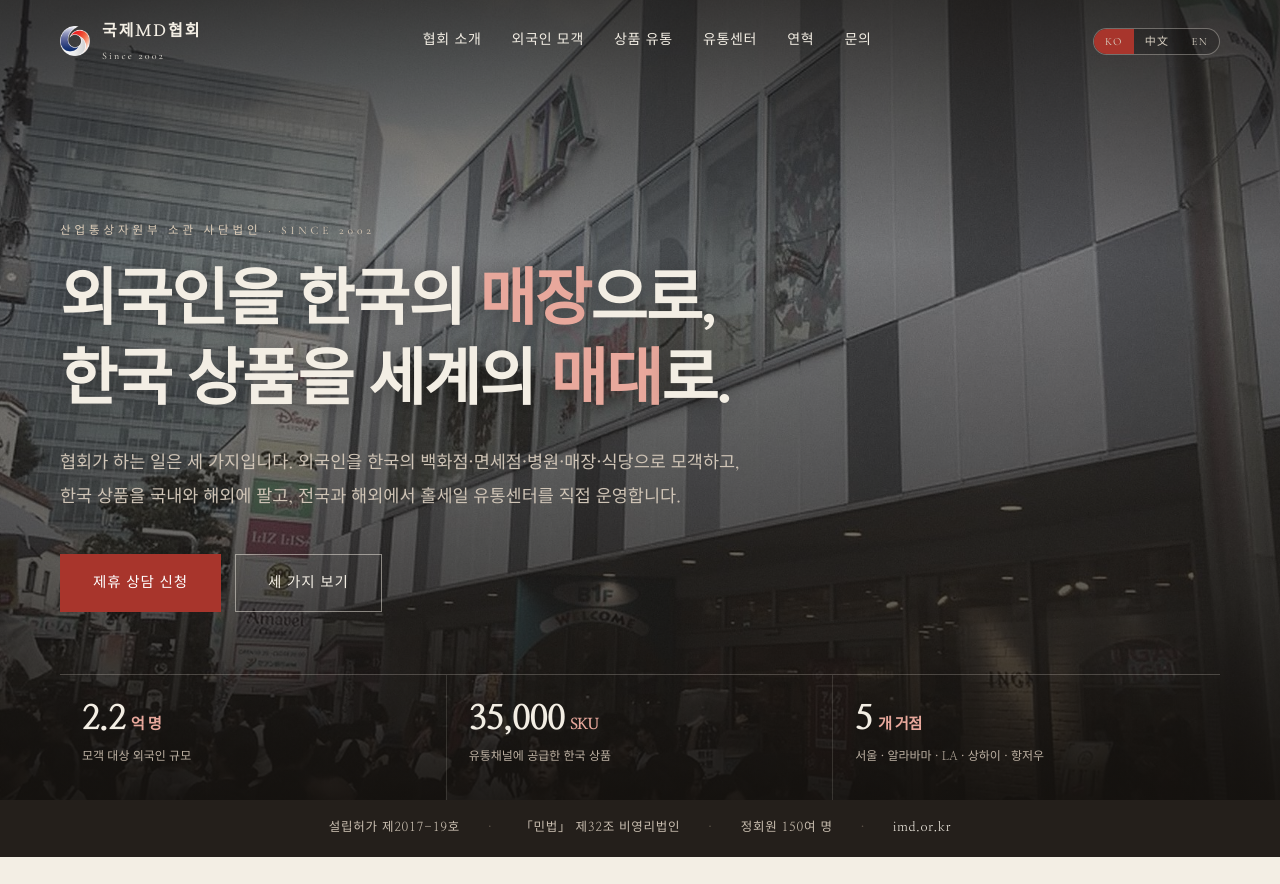
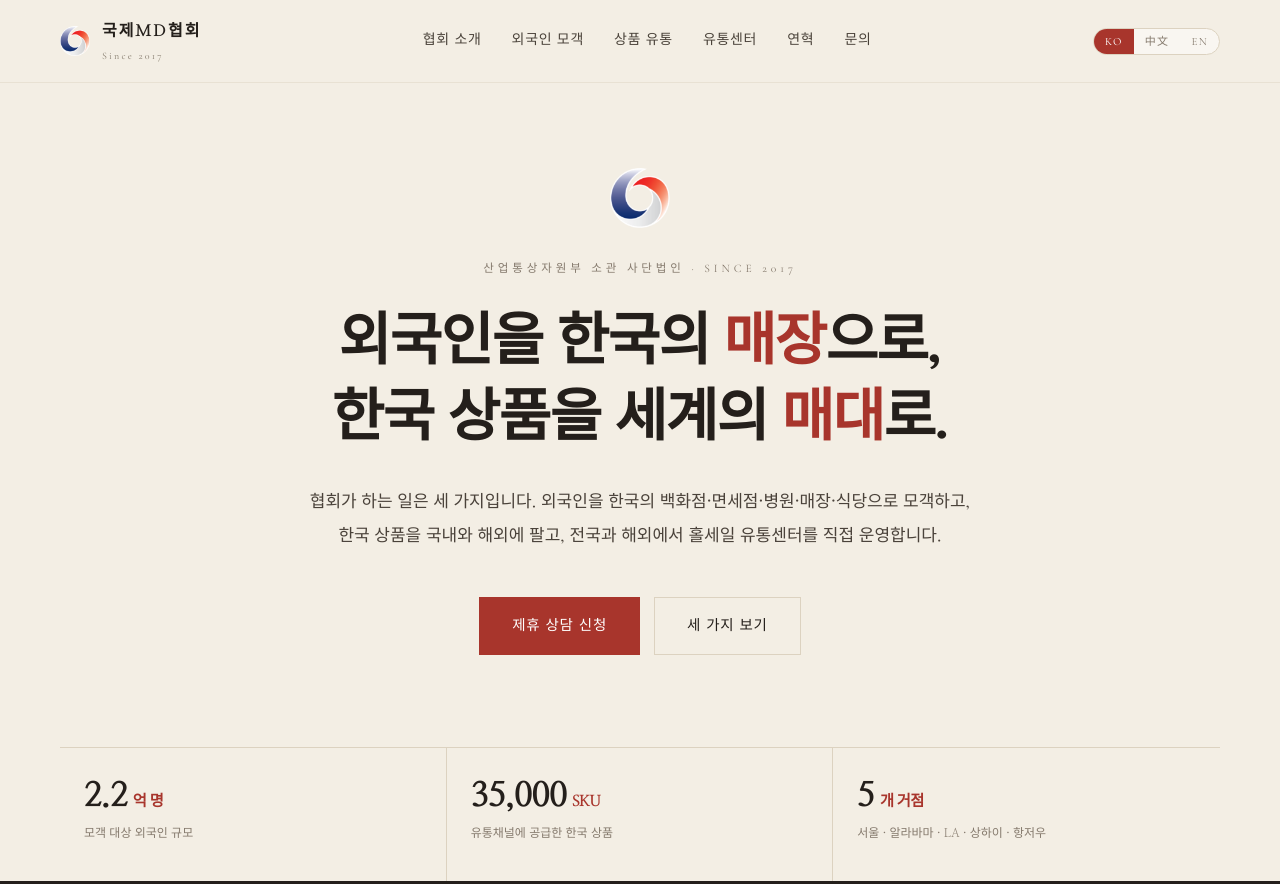
Before and after one commit to inner2sayno/imd-homepage, a plain HTML site: page index.html in a window 1280 px wide. Shown: the top 884 px of the page. Drawn offline with nearby package versions, Linux system fonts and the light colour scheme.

Commit message:
v5: Since 2017 표기 정정, 히어로 사진 제거 — 법인 표지형 전환

```diff
--- a/index.html
+++ b/index.html
@@ -4,10 +4,10 @@
 <meta charset="utf-8">
 <meta name="viewport" content="width=device-width, initial-scale=1">
 <title>사단법인 국제MD협회 — 외국인을 한국으로, 한국 상품을 세계로</title>
-<meta name="description" content="2002년 유통 현장의 상품기획자들이 모여 출발해 2017년 산업통상자원부 설립허가를 받은 비영리 사단법인. 외국인 관광객 모객, 한국 상품의 국내외 판로, 홀세일 유통센터 운영 — 세 가지 일을 합니다.">
+<meta name="description" content="2017년 산업통상자원부 설립허가를 받은 비영리 사단법인. 외국인 관광객 모객, 한국 상품의 국내외 판로, 홀세일 유통센터 운영 — 세 가지 일을 합니다.">
 <meta property="og:title" content="사단법인 국제MD협회">
 <meta property="og:description" content="외국인을 한국의 매장으로, 한국 상품을 세계의 매대로.">
-<meta property="og:image" content="https://imd.or.kr/assets/hero-street.jpg">
+<meta property="og:image" content="https://imd.or.kr/assets/showroom2.jpg">
 <meta property="og:url" content="https://imd.or.kr">
 <meta property="og:type" content="website">
 <link rel="icon" href="assets/mark.png">
@@ -48,10 +48,6 @@ h2.sec{font-size:clamp(28px,4vw,46px);font-weight:800;letter-spacing:-.022em;mar
 /* ---- 헤더 ---- */
 header{position:fixed;inset:0 0 auto 0;z-index:80;transition:background .45s,border-color .45s,backdrop-filter .45s;border-bottom:1px solid transparent}
 header.solid{background:rgba(243,238,228,.94);backdrop-filter:blur(12px);border-bottom-color:var(--line2)}
-header.onhero .menu a,header.onhero .brand b,header.onhero .brand i{color:#F3EEE4}
-header.onhero .lang{border-color:rgba(243,238,228,.35);background:rgba(0,0,0,.18)}
-header.onhero .lang button{color:#D8D0C2}
-header.onhero .burger span{background:#F3EEE4}
 .nav{display:flex;align-items:center;justify-content:space-between;height:82px;gap:20px}
 .brand{display:flex;align-items:center;gap:12px;min-width:0}
 .brand img{width:30px;height:30px}
@@ -69,35 +65,31 @@ header.onhero .burger span{background:#F3EEE4}
 @media(max-width:1060px){
   .menu{position:fixed;inset:82px 0 auto 0;background:var(--paper);flex-direction:column;gap:0;padding:6px 16px 20px;border-bottom:1px solid var(--line);transform:translateY(-130%);transition:transform .4s;z-index:-1}
   .menu.open{transform:none}
-  header.onhero .menu a{color:var(--ink2)}
   .menu a{width:100%;padding:14px 0;border-bottom:1px solid var(--line2);font-size:15px}
   .menu a::after{display:none}
   .burger{display:block}
 }
 
 /* ---- 히어로 ---- */
-.hero{padding:0;position:relative;min-height:100svh;display:flex;align-items:flex-end;color:#F3EEE4;overflow:hidden}
-.hero .bg{position:absolute;inset:0;background:url('assets/hero-street.jpg') center 42%/cover no-repeat;transform:scale(1.04)}
-.hero .ov{position:absolute;inset:0;background:
-  linear-gradient(180deg,rgba(20,17,14,.74) 0%,rgba(20,17,14,.36) 32%,rgba(20,17,14,.64) 74%,rgba(20,17,14,.93) 100%)}
-.hero .in{position:relative;z-index:2;width:100%}
-.hero .kick{font-family:var(--la);font-size:11.5px;letter-spacing:.34em;text-transform:uppercase;color:#DDCDB9;margin:0 0 20px}
-.hero h1{font-size:clamp(30px,5.1vw,62px);font-weight:800;line-height:1.3;letter-spacing:-.025em;margin:0 0 24px;max-width:17em;text-shadow:0 2px 24px rgba(0,0,0,.35)}
-.hero h1 em{font-style:normal;color:#E8A89C}
-.hero .sub{font-size:clamp(14px,1.6vw,17.5px);color:#CFC4B6;max-width:40em;margin:0 0 40px;line-height:1.95}
-.hero .acts{display:flex;gap:14px;flex-wrap:wrap;margin-bottom:62px}
-.btn{display:inline-block;padding:15px 32px;font-size:14.5px;letter-spacing:.06em;border:1px solid rgba(243,238,228,.5);color:#F3EEE4;transition:.35s}
-.btn:hover{background:#F3EEE4;color:var(--ink);border-color:#F3EEE4}
+.hero{padding:168px 0 0;background:var(--paper);text-align:center}
+.hero .hmk{width:60px;margin:0 auto 30px}
+.hero .kick{font-family:var(--la);font-size:11.5px;letter-spacing:.34em;text-transform:uppercase;color:var(--ink3);margin:0 0 26px}
+.hero h1{font-size:clamp(29px,4.7vw,57px);font-weight:800;line-height:1.33;letter-spacing:-.026em;margin:0 auto 28px;max-width:17em;color:var(--ink)}
+.hero h1 em{font-style:normal;color:var(--red)}
+.hero .sub{font-size:clamp(14px,1.55vw,17px);color:var(--ink2);max-width:40em;margin:0 auto 44px;line-height:2}
+.hero .acts{display:flex;gap:14px;flex-wrap:wrap;justify-content:center;margin-bottom:92px}
+.btn{display:inline-block;padding:15px 32px;font-size:14.5px;letter-spacing:.06em;border:1px solid var(--line);color:var(--ink);transition:.35s}
+.btn:hover{background:var(--ink);color:var(--paper);border-color:var(--ink)}
 .btn.solid{background:var(--red);border-color:var(--red);color:#fff}
 .btn.solid:hover{background:#8E2B23;border-color:#8E2B23;color:#fff}
-.hbar{display:grid;grid-template-columns:repeat(3,1fr);border-top:1px solid rgba(243,238,228,.22)}
-.hbar>div{padding:26px 22px 34px;border-right:1px solid rgba(243,238,228,.14)}
+.hbar{display:grid;grid-template-columns:repeat(3,1fr);border-top:1px solid var(--line);text-align:left}
+.hbar>div{padding:30px 24px 38px;border-right:1px solid var(--line)}
 .hbar>div:last-child{border-right:0}
-.hbar .n{font-size:clamp(22px,2.7vw,34px);font-weight:800;letter-spacing:-.02em;line-height:1.1}
-.hbar .n i{font-style:normal;font-size:.45em;color:#E8A89C;margin-left:5px}
-.hbar .t{font-size:12px;color:#BCB0A2;margin-top:8px;line-height:1.6}
-@media(max-width:860px){.hbar{grid-template-columns:1fr}.hbar>div{border-right:0;border-bottom:1px solid rgba(243,238,228,.14);padding:16px 0 18px}.hbar>div:last-child{border-bottom:0}}
-@media(max-width:760px){.hero .acts{margin-bottom:34px}}
+.hbar .n{font-size:clamp(22px,2.7vw,34px);font-weight:800;letter-spacing:-.02em;line-height:1.1;color:var(--ink)}
+.hbar .n i{font-style:normal;font-size:.45em;color:var(--red);margin-left:5px}
+.hbar .t{font-size:12px;color:var(--ink3);margin-top:9px;line-height:1.6}
+@media(max-width:860px){.hbar{grid-template-columns:1fr}.hbar>div{border-right:0;border-bottom:1px solid var(--line);padding:18px 0 20px}.hbar>div:last-child{border-bottom:0}}
+@media(max-width:760px){.hero{padding-top:124px}.hero .acts{margin-bottom:52px}}
 
 /* ---- 신뢰 바 ---- */
 .trust{background:var(--ink);color:#C9BEB0;padding:17px 0;font-size:12.5px;letter-spacing:.06em}
@@ -301,11 +293,11 @@ footer{padding:50px 0 64px;border-top:1px solid var(--line);background:var(--pap
 </head>
 <body class="lang-ko">
 
-<header id="hd" class="onhero">
+<header id="hd" class="solid">
   <div class="wrap nav">
     <a class="brand" href="#top">
       <img src="assets/mark.png" alt="국제MD협회">
-      <span><b data-cn="国际MD协会" data-en="IMD ASSOCIATION">국제MD협회</b><i>Since 2002</i></span>
+      <span><b data-cn="国际MD协会" data-en="IMD ASSOCIATION">국제MD협회</b><i>Since 2017</i></span>
     </a>
     <nav class="menu" id="menu">
       <a href="#about"   data-cn="协会概况" data-en="About">협회 소개</a>
@@ -326,11 +318,11 @@ footer{padding:50px 0 64px;border-top:1px solid var(--line);background:var(--pap
 
 <!-- ============ HERO ============ -->
 <section class="hero" id="top">
-  <div class="bg"></div><div class="ov"></div>
   <div class="in">
     <div class="wrap">
-      <p class="kick" data-cn="韩国产业通商资源部主管 社团法人 · 2002年起" data-en="Non-profit corporation · Ministry of Trade, Industry and Energy · Since 2002">산업통상자원부 소관 사단법인 · Since 2002</p>
-      <h1 data-cn="把外国客人<em>带进</em>韩国的门店，<br>把韩国商品<em>送上</em>世界的货架。" data-en="Foreign customers <em>into</em> Korean stores.<br>Korean products <em>onto</em> the world's shelves.">외국인을 한국의 <em>매장</em>으로,<br>한국 상품을 세계의 <em>매대</em>로.</h1>
+      <img class="hmk" src="assets/mark.png" alt="">
+      <p class="kick" data-cn="韩国产业通商资源部主管 社团法人 · 2017年设立" data-en="Non-profit corporation · Ministry of Trade, Industry and Energy · Since 2017">산업통상자원부 소관 사단법인 · Since 2017</p>
+      <h1 data-cn="把外国客人<em>带进</em>韩国的门店，<br>把韩国商品<em>送上</em>世界的货架。" data-en="Foreign customers <em>into</em> Korean stores.<br>Korean products <em>onto</em> the world’s shelves.">외국인을 한국의 <em>매장</em>으로,<br>한국 상품을 세계의 <em>매대</em>로.</h1>
       <p class="sub" data-cn="协会只做三件事。把外国客人引流到韩国的百货店、免税店、医疗机构、门店与餐厅；把韩国商品卖到国内与海外；在韩国与海外直接运营批发流通中心。" data-en="The association does three things. It brings foreign visitors into Korean department stores, duty free shops, clinics, shops and restaurants. It sells Korean products at home and abroad. And it runs wholesale distribution centers in Korea and overseas.">협회가 하는 일은 세 가지입니다. 외국인을 한국의 백화점·면세점·병원·매장·식당으로 모객하고, 한국 상품을 국내와 해외에 팔고, 전국과 해외에서 홀세일 유통센터를 직접 운영합니다.</p>
       <div class="acts">
         <a class="btn solid" href="#contact" data-cn="洽谈合作" data-en="Start a partnership">제휴 상담 신청</a>
@@ -367,7 +359,7 @@ footer{padding:50px 0 64px;border-top:1px solid var(--line);background:var(--pap
       <div class="rv">
         <h2 class="sec" data-cn="我们只做<br>三件事。" data-en="We do three things.<br>Only three.">우리는 세 가지만<br>합니다.</h2>
         <div class="rule-s" style="margin-top:26px"></div>
-        <p class="lead" data-cn="2002年，百货店与电视购物一线的商品企划师们聚在一起，开始共享各自的货架与交易渠道。二十余年后，协会把这些工作收敛成三件：把客人带进来，把商品送出去，再亲自撑住货架。其余的都舍掉了。" data-en="In 2002, merchandisers from department stores and home shopping networks began sharing their shelves and their buyers. Two decades on, the association has narrowed that work to three things: bring the customer in, send the product out, and hold the shelf itself. Everything else has been set aside.">2002년, 백화점과 홈쇼핑 현장에서 상품을 책임지던 사람들이 서로의 매대와 거래선을 나누기 시작했습니다. 20여 년이 지난 지금, 협회는 그 일을 세 가지로 좁혔습니다. 손님을 데려오고, 상품을 내보내고, 그 매대를 직접 지킵니다. 나머지는 덜어냈습니다.</p>
+        <p class="lead" data-cn="2017年获韩国产业通商资源部设立许可的非营利社团法人。其前身是2002年起百货店与电视购物一线商品企划师们共享货架与交易渠道的交流会。如今协会做的事只有三件：把客人带进来，把商品送出去，再亲自撑住货架。其余的都舍掉了。" data-en="A non-profit corporation licensed in 2017 by the Korean Ministry of Trade, Industry and Energy. It grew out of a circle formed in 2002 by merchandisers from department stores and home shopping networks who shared their shelves and their buyers. Today the association does three things: bring the customer in, send the product out, and hold the shelf itself. Everything else has been set aside.">2017년 산업통상자원부의 설립허가를 받은 비영리 사단법인입니다. 출발은 그보다 앞선 2002년, 백화점과 홈쇼핑 현장에서 상품을 책임지던 사람들이 서로의 매대와 거래선을 나누던 모임이었습니다. 지금 협회가 하는 일은 세 가지입니다. 손님을 데려오고, 상품을 내보내고, 그 매대를 직접 지킵니다. 나머지는 덜어냈습니다.</p>
       </div>
       <div class="rv">
         <div class="ph" style="aspect-ratio:4/3"><img src="assets/showroom2.jpg" alt="협회가 운영하는 유통센터" loading="lazy"></div>
@@ -582,9 +574,9 @@ footer{padding:50px 0 64px;border-top:1px solid var(--line);background:var(--pap
     <h2 class="sec rv" data-cn="走过来的路" data-en="How we got here">걸어온 길</h2>
     <p class="sec-sub rv" data-cn="从一个信息交流会，到拥有货架的社团法人。" data-en="From a study circle to a licensed corporation that holds shelves.">정보교류 모임에서 매대를 가진 사단법인까지.</p>
     <div class="tl rv">
-      <div class="row"><div class="yr">2002</div><div class="tx" data-cn="流通一线MD信息交流会成立" data-en="MD study circle formed on the retail floor">유통 현장 MD 정보교류 모임 결성</div></div>
+      <div class="row"><div class="yr">2002</div><div class="tx" data-cn="流通一线MD信息交流会成立" data-en="MD study circle formed on the retail floor — the association’s origin">유통 현장 MD 정보교류 모임 결성 — 협회의 출발</div></div>
       <div class="row"><div class="yr">2015</div><div class="tx" data-cn="与首尔特别市签署创造就业业务协议" data-en="Job creation agreement with the Seoul Metropolitan Government">서울특별시 일자리 창출 업무협약</div></div>
-      <div class="row"><div class="yr">2017</div><div class="tx" data-cn="获产业通商资源部设立许可，转为社团法人" data-en="Licensed by the Ministry of Trade, Industry and Energy">산업통상자원부 설립허가 · 사단법인 전환</div></div>
+      <div class="row on"><div class="yr">2017</div><div class="tx" data-cn="获产业通商资源部设立许可，转为社团法人" data-en="Licensed by the Ministry of Trade, Industry and Energy">산업통상자원부 설립허가 · 사단법인 전환</div></div>
       <div class="row"><div class="yr">2017</div><div class="tx" data-cn="开始运营日本东京ALTA测试门店" data-en="Test store opens at ALTA, Tokyo">일본 도쿄 ALTA 테스트 매장 운영 개시</div></div>
       <div class="row"><div class="yr">2019</div><div class="tx" data-cn="对接上海国际展示交易中心 · 启动SBA渠道支持" data-en="Shanghai trade center linked · SBA channel support begins">상하이 국제전시교역센터 연계 · SBA 판로지원 착수</div></div>
       <div class="row"><div class="yr">2021</div><div class="tx" data-cn="出口对接业绩达到1,000万美元 · 举办第一届韩国流通人之夜" data-en="USD 10M in export linkage · 1st Korea Distribution Night">수출 연계 실적 1,000만 불 달성 · 제1회 대한민국 유통인의 밤</div></div>
@@ -697,12 +689,7 @@ footer{padding:50px 0 64px;border-top:1px solid var(--line);background:var(--pap
   if (saved === 'cn' || saved === 'en') setLang(saved);
 
   var hd = document.getElementById('hd');
-  var heroEl = document.querySelector('.hero');
-  function onScroll(){
-    var y = window.scrollY;
-    hd.classList.toggle('solid', y > 40);
-    hd.classList.toggle('onhero', y < heroEl.offsetHeight - 120);
-  }
+  function onScroll(){ hd.classList.toggle('shadow', window.scrollY > 40); }
   window.addEventListener('scroll', onScroll, {passive:true}); onScroll();
 
   var bg = document.getElementById('bg'), menu = document.getElementById('menu');
```
